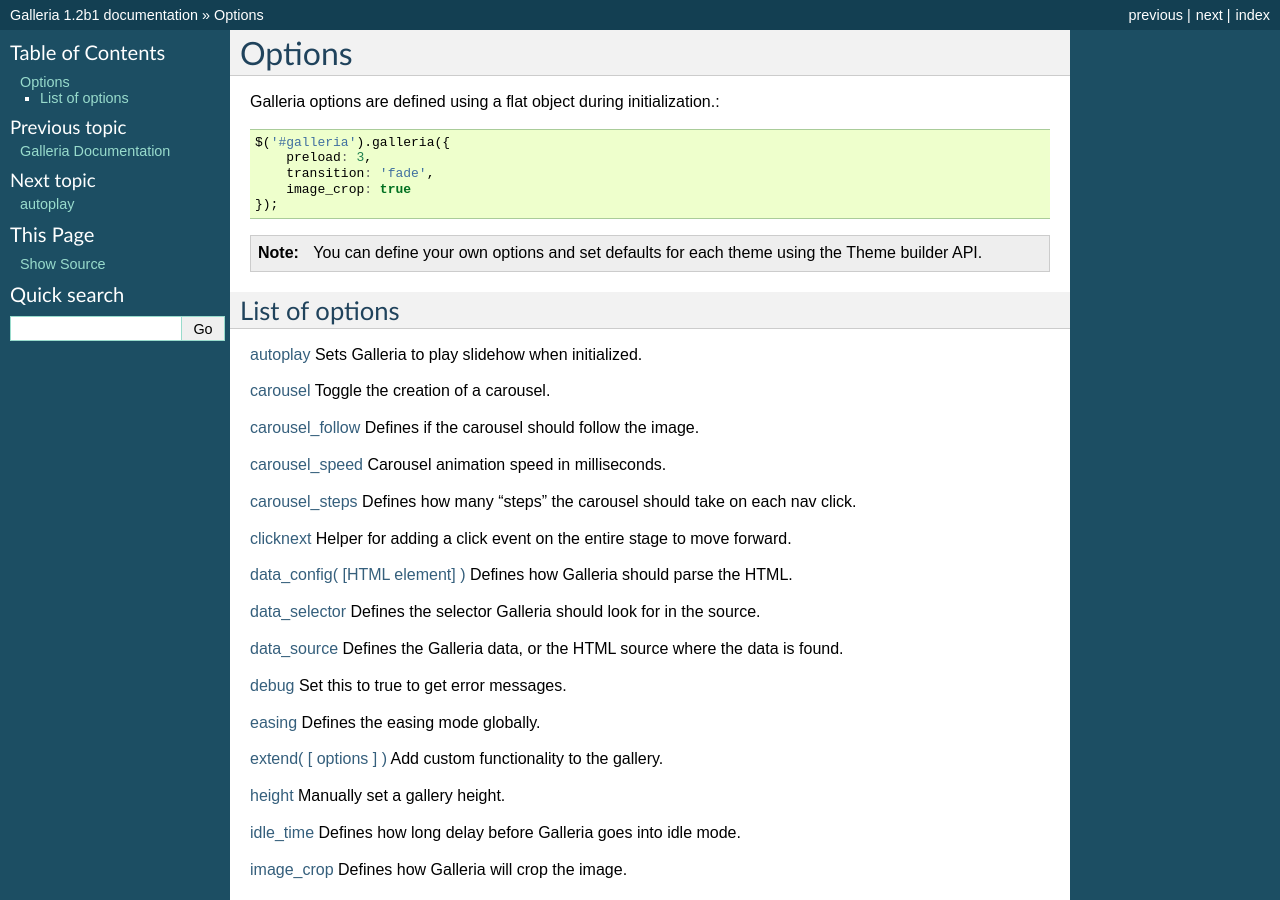
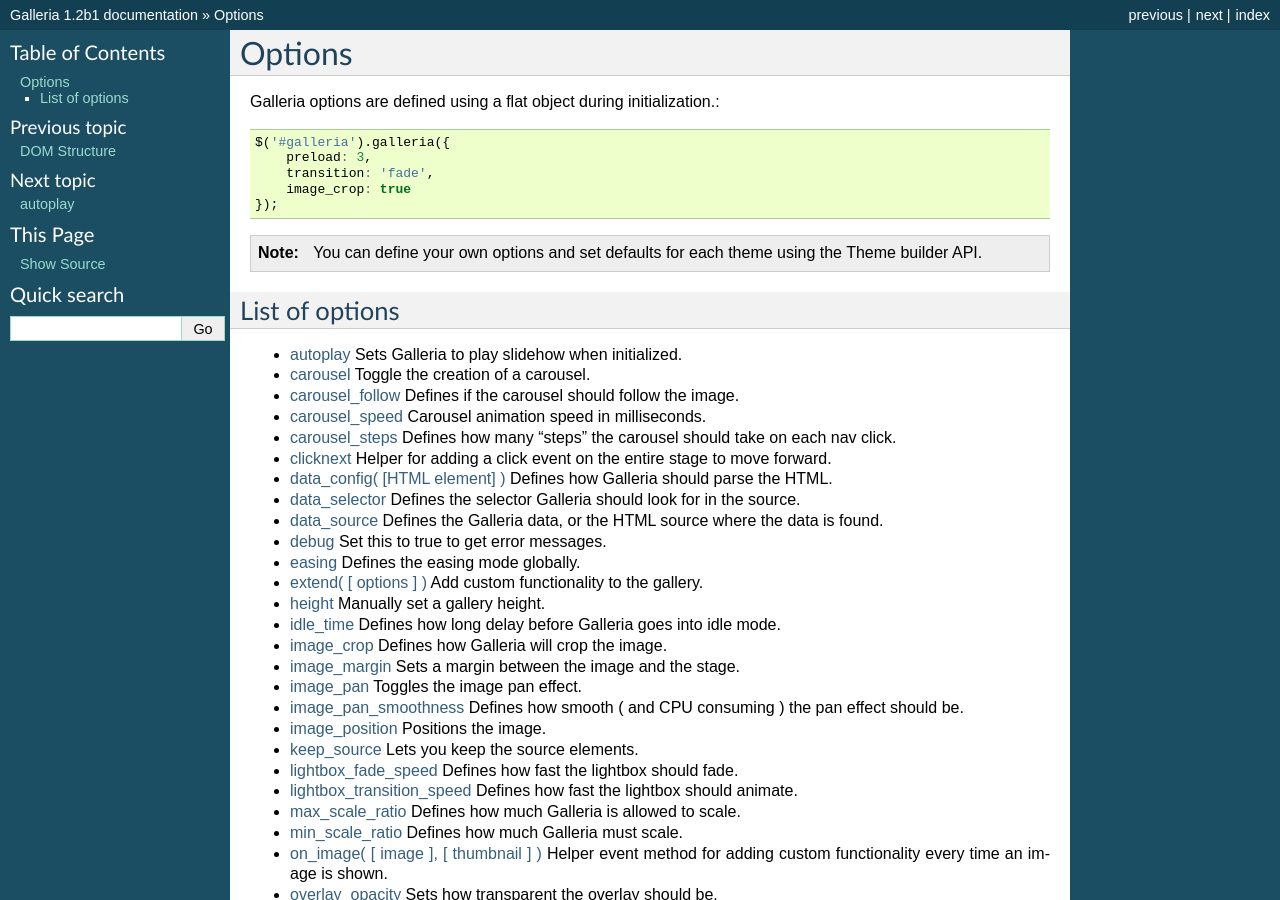
Before and after one commit to GalleriaJS/galleria, a Sphinx documentation site: the page built from docs/options/index.rst, in a window 1280 px wide and 900 px high. Built offline with Sphinx 7.4.7, drawn with Linux system fonts in a browser that asks for light colours; pages that are not in the unit, such as notebooks, are missing from menus.

Commit message:
fixing index

```diff
--- a/docs/options/index.rst
+++ b/docs/options/index.rst
@@ -1,6 +1,6 @@
-=======
+*******
 Options
-=======
+*******
 
 .. toctree::
    :hidden:
@@ -23,93 +23,101 @@
 .. note:: You can define your own options and set defaults for each theme using
           the Theme builder API.
 
+
 List of options
----------------
+===============
+- :doc:`autoplay` Sets Galleria to play slidehow when initialized.
 
-:doc:`autoplay` Sets Galleria to play slidehow when initialized.
+- :doc:`carousel` Toggle the creation of a carousel.
 
-:doc:`carousel` Toggle the creation of a carousel.
+- :doc:`carousel_follow` Defines if the carousel should follow the image.
 
-:doc:`carousel_follow` Defines if the carousel should follow the image.
+- :doc:`carousel_speed` Carousel animation speed in milliseconds.
 
-:doc:`carousel_speed` Carousel animation speed in milliseconds.
+- :doc:`carousel_steps` Defines how many "steps" the carousel should take on
+  each nav click.
 
-:doc:`carousel_steps` Defines how many "steps" the carousel should take on each nav click.
+- :doc:`clicknext` Helper for adding a click event on the entire stage to move
+  forward.
 
-:doc:`clicknext` Helper for adding a click event on the entire stage to move forward.
+- :doc:`data_config` Defines how Galleria should parse the HTML.
 
-:doc:`data_config` Defines how Galleria should parse the HTML.
+- :doc:`data_selector` Defines the selector Galleria should look for in the
+  source.
 
-:doc:`data_selector` Defines the selector Galleria should look for in the source.
+- :doc:`data_source` Defines the Galleria data, or the HTML source where the
+  data is found.
 
-:doc:`data_source` Defines the Galleria data, or the HTML source where the data is found.
+- :doc:`debug` Set this to true to get error messages.
 
-:doc:`debug` Set this to true to get error messages.
+- :doc:`easing` Defines the easing mode globally.
 
-:doc:`easing` Defines the easing mode globally.
+- :doc:`extend` Add custom functionality to the gallery.
 
-:doc:`extend` Add custom functionality to the gallery.
+- :doc:`height` Manually set a gallery height.
 
-:doc:`height` Manually set a gallery height.
+- :doc:`idle_time` Defines how long delay before Galleria goes into idle mode.
 
-:doc:`idle_time` Defines how long delay before Galleria goes into idle mode.
+- :doc:`image_crop` Defines how Galleria will crop the image.
 
-:doc:`image_crop` Defines how Galleria will crop the image.
+- :doc:`image_margin` Sets a margin between the image and the stage.
 
-:doc:`image_margin` Sets a margin between the image and the stage.
+- :doc:`image_pan` Toggles the image pan effect.
 
-:doc:`image_pan` Toggles the image pan effect.
+- :doc:`image_pan_smoothness` Defines how smooth ( and CPU consuming ) the pan
+  effect should be.
 
-:doc:`image_pan_smoothness` Defines how smooth ( and CPU consuming ) the pan effect should be.
+- :doc:`image_position` Positions the image.
 
-:doc:`image_position` Positions the image.
+- :doc:`keep_source` Lets you keep the source elements.
 
-:doc:`keep_source` Lets you keep the source elements.
+- :doc:`lightbox_fade_speed` Defines how fast the lightbox should fade.
 
-:doc:`lightbox_fade_speed` Defines how fast the lightbox should fade.
+- :doc:`lightbox_transition_speed` Defines how fast the lightbox should animate.
 
-:doc:`lightbox_transition_speed` Defines how fast the lightbox should animate.
+- :doc:`max_scale_ratio` Defines how much Galleria is allowed to scale.
 
-:doc:`max_scale_ratio` Defines how much Galleria is allowed to scale.
+- :doc:`min_scale_ratio` Defines how much Galleria must scale.
 
-:doc:`min_scale_ratio` Defines how much Galleria must scale.
+- :doc:`on_image` Helper event method for adding custom functionality every
+  time an image is shown.
 
-:doc:`on_image` Helper event method for adding custom functionality every time an image is shown.
+- :doc:`overlay_opacity` Sets how transparent the overlay should be.
 
-:doc:`overlay_opacity` Sets how transparent the overlay should be.
+- :doc:`overlay_background` Defines the background color of the overlay.
 
-:doc:`overlay_background` Defines the background color of the overlay.
+- :doc:`pause_on_interaction` Toggles if Galleria should stop playing if the
+  user navigates.
 
-:doc:`pause_on_interaction` Toggles if Galleria should stop playing if the user navigates.
+- :doc:`popup_links` Open Image links in new windows.
 
-:doc:`popup_links` Open Image links in new windows.
+- :doc:`preload` Defines how much Galleria should preload.
 
-:doc:`preload` Defines how much Galleria should preload.
+- :doc:`queue` Defines if Galleria should queue the slideshow.
 
-:doc:`queue` Defines if Galleria should queue the slideshow.
+- :doc:`show` Lets you start the slideshow at any image index.
 
-:doc:`show` Lets you start the slideshow at any image index.
+- :doc:`show_info` Toggles the caption.
 
-:doc:`show_info` Toggles the caption.
+- :doc:`show_counter` Toggles the counter.
 
-:doc:`show_counter` Toggles the counter.
+- :doc:`show_imagenav` Toggles the image navigation arrows.
 
-:doc:`show_imagenav` Toggles the image navigation arrows.
+- :doc:`thumb_crop` Same as image_crop for thumbnails.
 
-:doc:`thumb_crop` Same as image_crop for thumbnails.
+- :doc:`thumb_fit` Lets you fit thumbnails according to width.
 
-:doc:`thumb_fit` Lets you fit thumbnails according to width.
+- :doc:`thumb_margin` Same as image_margin for thumbnails.
 
-:doc:`thumb_margin` Same as image_margin for thumbnails.
+- :doc:`thumb_quality` Defines if and how IE should use bicubic image rendering
+  for thumbnails
 
-:doc:`thumb_quality` Defines if and how IE should use bicubic image rendering for thumbnails
+- :doc:`thumbnails` Sets how and if thumbnails should be created.
 
-:doc:`thumbnails` Sets how and if thumbnails should be created.
+- :doc:`transition` Defines what transition to use.
 
-:doc:`transition` Defines what transition to use.
+- :doc:`transition_initial` Sets a different transition on the the first image.
 
-:doc:`transition_initial` Sets a different transition on the the first image.
+- :doc:`transition_speed` Defines the speed of the transition.
 
-:doc:`transition_speed` Defines the speed of the transition.
-
-:doc:`width` Manually set a gallery width.
+- :doc:`width` Manually set a gallery width.
--- a/docs/reference/events.rst
+++ b/docs/reference/events.rst
@@ -23,6 +23,7 @@
             Galleria.log(e.target + ' is not cached. Begin preload...');
         }
     });
+
 
 List of events
 ==============
--- a/docs/reference/instance.rst
+++ b/docs/reference/instance.rst
@@ -300,7 +300,7 @@
 
 
 .prependChild( parentID, childID )
----------------------------------
+----------------------------------
 
     | returns **Galleria**
 
--- a/docs/tutorial/getting_started.rst
+++ b/docs/tutorial/getting_started.rst
@@ -4,7 +4,7 @@
 
 .. highlight:: javascript
 
-Requirements
+Installation
 ============
 - Get the latest and greatest version of Galleria and jQuery
 
```
Also changed, not shown: docs/index.rst (+18 -15 lines), 1 other file.
